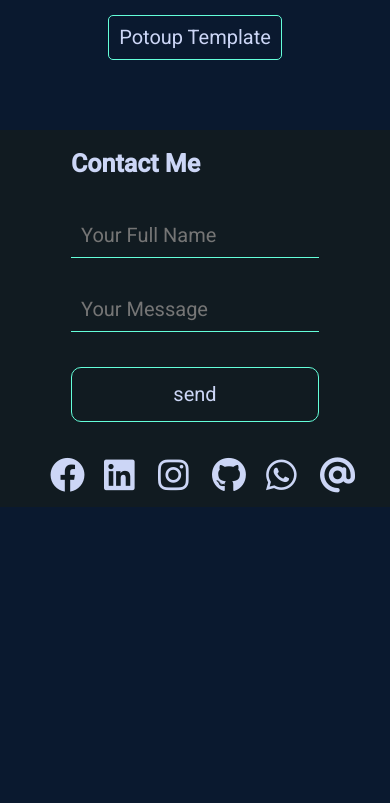
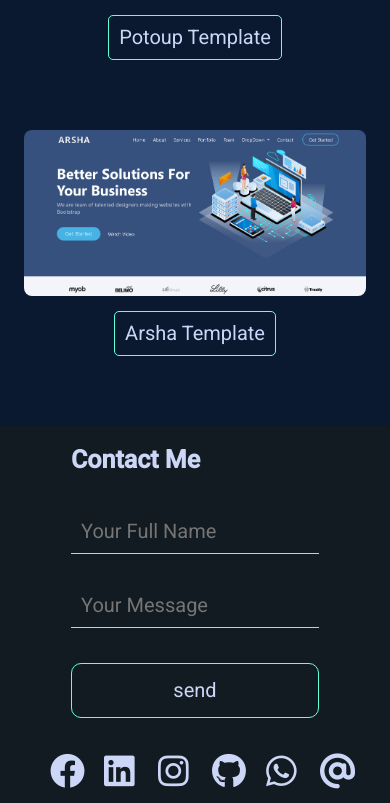
Before and after one commit to Alfadimiy/portfolio, a plain HTML site: page index.html in a window 390 px wide. Shown: the part 4667-5470 px from the top of the page. Before the commit the page ends 5174 px from the top, so only its background shows below. Drawn offline with Linux system fonts and the light colour scheme; a web font is replaced by a local one.

Commit message:
update file

```diff
--- a/css/main.css
+++ b/css/main.css
@@ -312,7 +312,10 @@ h4 {
     color: #ccd6f6;
   }
   header nav{
-    margin: 5px auto;
+    width: 100%;
+    background-color: #0a192f;
+    text-align: center;
+    height: 40px;
   }
   header nav a{
     padding: 5px;
--- a/index.html
+++ b/index.html
@@ -213,6 +213,20 @@
           >potoup template</a
         >
       </div>
+      <div class="content">
+        <a
+          target="_blank"
+          href="https://ahmed-elbqarey.github.io/bootstrap-template/"
+        >
+          <img src="images/bootstrap template.PNG" alt="arsha template"
+        /></a>
+        <a
+          class="bottom"
+          target="_blank"
+          href="https://ahmed-elbqarey.github.io/bootstrap-template/"
+          >arsha template</a
+        >
+      </div>
     </section>
     <!-- end projects section  -->
 
```
Also changed, not shown: images/bootstrap template.PNG (added).
